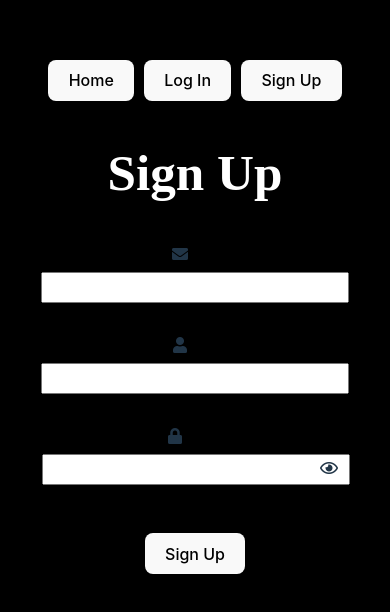
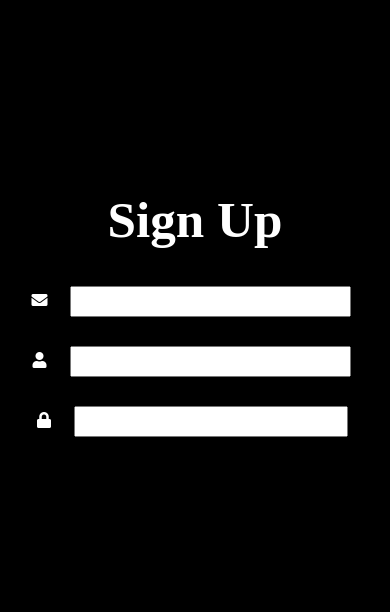
Before and after one commit to luisp1009/project-3-frontend, a React (Vite) app: page /signup in a window 390 px wide. Shown: the part 122-734 px from the top of the page. Built offline with nearby package versions, Linux system fonts and the light colour scheme; a web font is replaced by a local one.

Commit message:
mobile version

```diff
--- a/src/App.css
+++ b/src/App.css
@@ -1,9 +1,11 @@
 #root {
   width: 100vw;
   margin: 0 auto;
-  padding: 2rem;
   text-align: center;
-  background-color: black !important;
+  background-color: black;
+}
+body{
+  background-color: black;
 }
 
 .logo {
@@ -101,7 +103,7 @@
 
 nav{
   background-color: black;
-  width: 100%;
+  width: 95%;
   margin-left: auto;
   margin-right: auto;
   border-radius: 20px;
--- a/src/index.css
+++ b/src/index.css
@@ -11,6 +11,7 @@
   -webkit-font-smoothing: antialiased;
   -moz-osx-font-smoothing: grayscale;
   -webkit-text-size-adjust: 100%;
+
 
 }
 
@@ -47,7 +48,7 @@
   background-color: #1a1a1a;
   cursor: pointer;
   transition: border-color 0.25s;
-  margin-bottom: ;
+
 }
 button:hover {
   background-color: white;
@@ -75,9 +76,9 @@
     color: #213547;
     background-color: #ffffff;
   }
-  a:hover {
+  /* a:hover {
     color: #747bff;
-  }
+  } */
   button {
     background-color: #f9f9f9;
   }
@@ -94,9 +95,19 @@
     margin-top: 11px;
   }
 
+  .loginInput{
+    width: 70%;
+  }
+
+  i{
+    color: white;
+  }
   button{
     margin-bottom: 10px;
+    background-color: black;
   }
+
+
 
   .yardForm{
     width: 100vw;
--- a/src/pages/LoginPage.jsx
+++ b/src/pages/LoginPage.jsx
@@ -51,14 +51,14 @@
                 <span>
                 <span className="emailInputAndIcon">
                 <i className="fa fa-envelope icon "></i>
-                <input value={state.email} name="email" onChange={updateState}/>
+                <input className="loginInput" value={state.email} name="email" onChange={updateState}/>
                 </span>
                 <br></br><br></br>
                 {/* <label>Password  </label> */}
 
 
                 <i className="fa fa-lock icon "></i>
-                <input value={state.password}
+                <input className="loginInput" value={state.password}
 
                 type={passwordShown ? "text" : "password"}
 
--- a/src/pages/SignUpPage.jsx
+++ b/src/pages/SignUpPage.jsx
@@ -43,17 +43,17 @@
             <form onSubmit={onFormSubmit}>
 
                 <i class="fa fa-envelope icon"></i>
-                <input value ={state.email} name="email" onChange={updateState}/>
+                <input className="loginInput" value ={state.email} name="email" onChange={updateState}/>
                 <br></br><br></br>
 
 
                 <i class="fa fa-user icon"></i>
-                <input value ={state.name} name="name" onChange={updateState}/>
+                <input className="loginInput" value ={state.name} name="name" onChange={updateState}/>
                 <br></br><br></br>
 
                 <div className="signUpPassword">
                 <i className="fa fa-lock icon "></i>
-                <input value={state.password}
+                <input className="loginInput" value={state.password}
 
                 type={passwordShown ? "text" : "password"}
 
```
